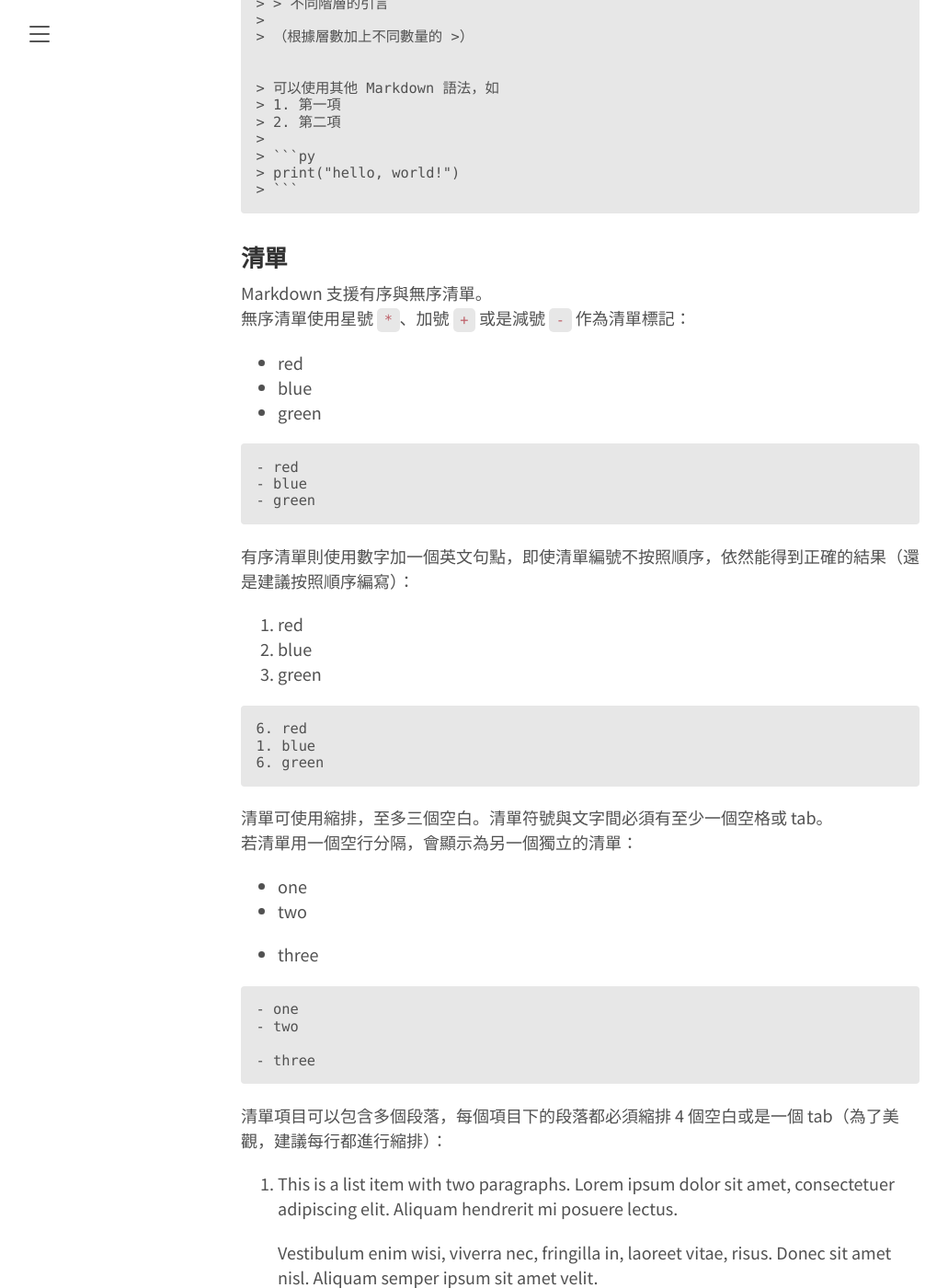
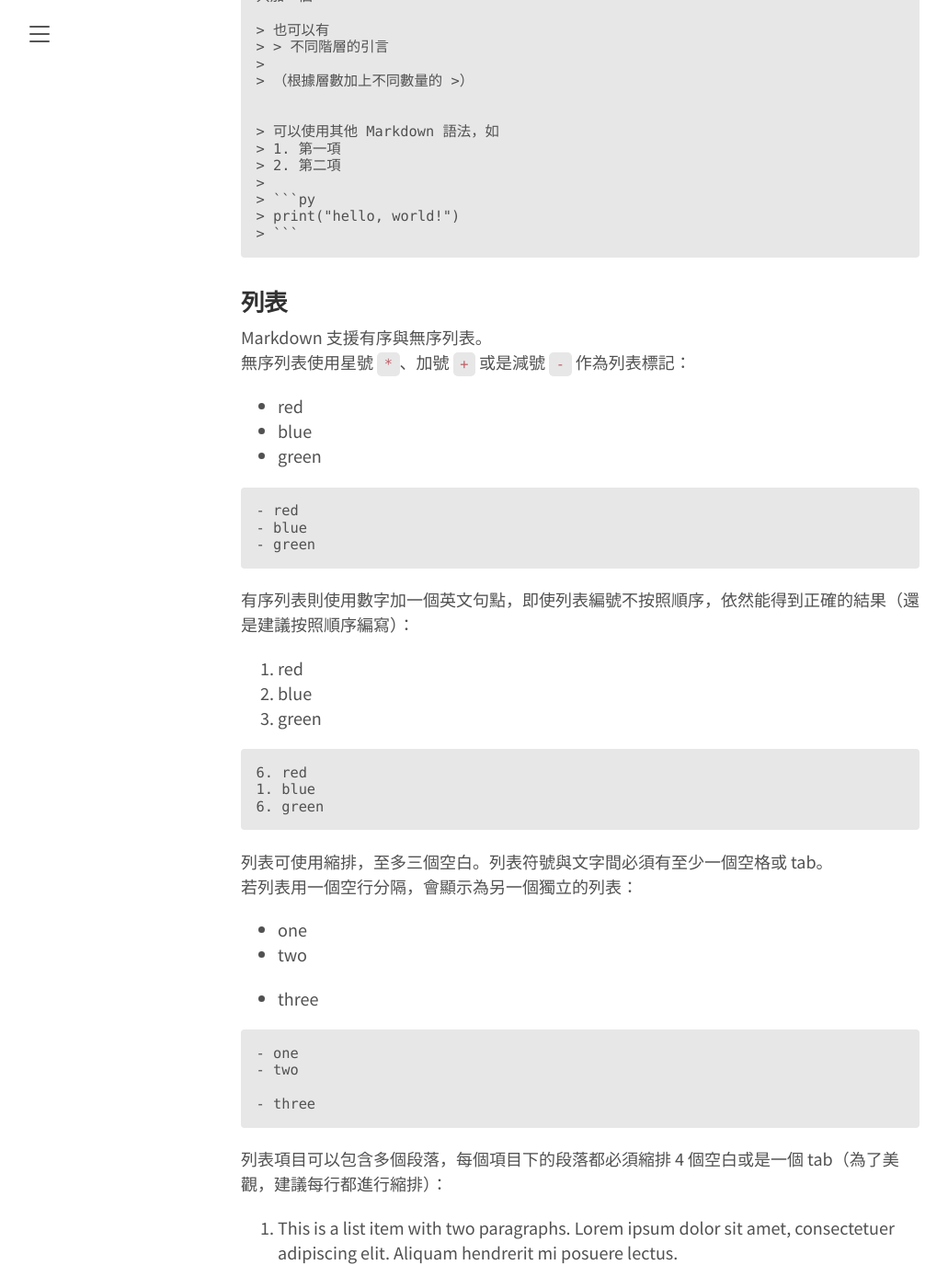
Before and after one commit to JHTNT/JHTNT, a Jekyll site: the page built from _posts/2021-05-16-markdown-basic.md, in a window 1280 px wide and 1400 px high, scrolled down 1893 px. Shown: the whole window at 92% size, without its empty margins (9-1040 px from the left). Built offline with Jekyll 4.4.1, drawn with Linux system fonts in a browser that asks for light colours; the table of contents is made by our own code; some of the changed text lies outside the part shown.

Commit message:
Update 2021-05-16-markdown-basic.md

````diff
--- a/_posts/2021-05-16-markdown-basic.md
+++ b/_posts/2021-05-16-markdown-basic.md
@@ -6,11 +6,13 @@ tags:
 toc: true
 ---
 
+Markdown 的格式、標題、列表、標記重點及其他基本功能。
+<!-- more -->
 ### 段落和換行
 
 一個以上的空行則會切分出不同的段落（只要顯示上看起來像是空行，便會被視為空行）。
 Markdown 允許段落內的強迫斷行，只要在行尾加上兩個以上的空白，然後按 Enter。
-<!-- more -->
+
 ### 標題
 
 行首的 `#` 數量決定標題的階數。可在行尾加上 `#`，且行尾的 `#`數量不必和行首相同。（此區塊標題為 h3，1～6 由大到小）
@@ -70,10 +72,10 @@ Markdown 允許段落內的強迫斷行，只要在行尾加上兩個以上的
 > ```
 ```
 
-### 清單
+### 列表
 
-Markdown 支援有序與無序清單。
-無序清單使用星號 `*`、加號 `+` 或是減號 `-` 作為清單標記：
+Markdown 支援有序與無序列表。
+無序列表使用星號 `*`、加號 `+` 或是減號 `-` 作為列表標記：
 
 - red
 - blue
@@ -85,7 +87,7 @@ Markdown 支援有序與無序清單。
 - green
 ```
 
-有序清單則使用數字加一個英文句點，即使清單編號不按照順序，依然能得到正確的結果（還是建議按照順序編寫）：
+有序列表則使用數字加一個英文句點，即使列表編號不按照順序，依然能得到正確的結果（還是建議按照順序編寫）：
 
 6. red
 1. blue
@@ -97,8 +99,8 @@ Markdown 支援有序與無序清單。
 6. green
 ```
 
-清單可使用縮排，至多三個空白。清單符號與文字間必須有至少一個空格或 tab。
-若清單用一個空行分隔，會顯示為另一個獨立的清單：
+列表可使用縮排，至多三個空白。列表符號與文字間必須有至少一個空格或 tab。
+若列表用一個空行分隔，會顯示為另一個獨立的列表：
 
 - one
 - two
@@ -112,7 +114,7 @@ Markdown 支援有序與無序清單。
 - three
 ```
 
-清單項目可以包含多個段落，每個項目下的段落都必須縮排 4 個空白或是一個 tab（為了美觀，建議每行都進行縮排）：
+列表項目可以包含多個段落，每個項目下的段落都必須縮排 4 個空白或是一個 tab（為了美觀，建議每行都進行縮排）：
 
 1.  This is a list item with two paragraphs. Lorem ipsum dolor
     sit amet, consectetuer adipiscing elit. Aliquam hendrerit
@@ -136,23 +138,23 @@ Markdown 支援有序與無序清單。
 2.  Suspendisse id sem consectetuer libero luctus adipiscing.
 ```
 
-若需要在清單放入引言或程式碼區塊，則必須加入縮排：
+若需要在列表放入引言或程式碼區塊，則必須加入縮排：
 
-* 有程式碼區塊在引言內的清單：
+* 有程式碼區塊在引言內的列表：
 
   > ```py
   > print("hello, world!")
   > ```
 
 ```
-* 有程式碼區塊在引言內的清單：
+* 有程式碼區塊在引言內的列表：
 
   > ```py
   > print("hello, world!")
   > ```
 ```
 
-若要避免一般的英文句點變成清單，只要在前面加上跳脫字元 `\` 即可：
+若要避免一般的英文句點變成列表，只要在前面加上跳脫字元 `\` 即可：
 
 1986\. What a great season.
 ```
@@ -164,10 +166,10 @@ Markdown 支援有序與無序清單。
 #### 行內程式碼
 
 用反引號 <code>`</code> 將文字包起來即為行內程式碼：
-`-` 為清單符號
+`-` 為列表符號
 
 ```
-`-` 為清單符號
+`-` 為列表符號
 ```
 
 #### 區塊程式碼
````
